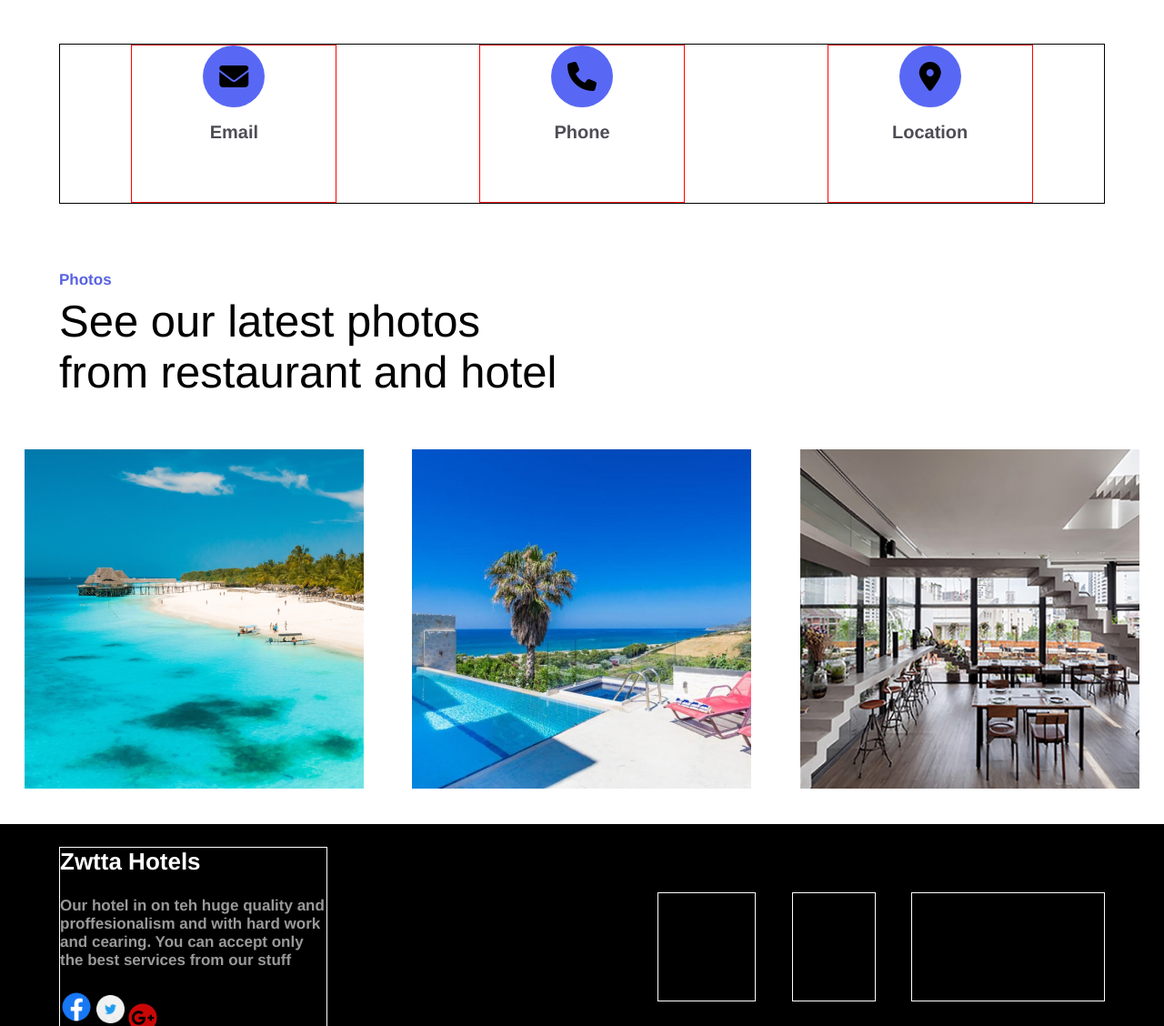
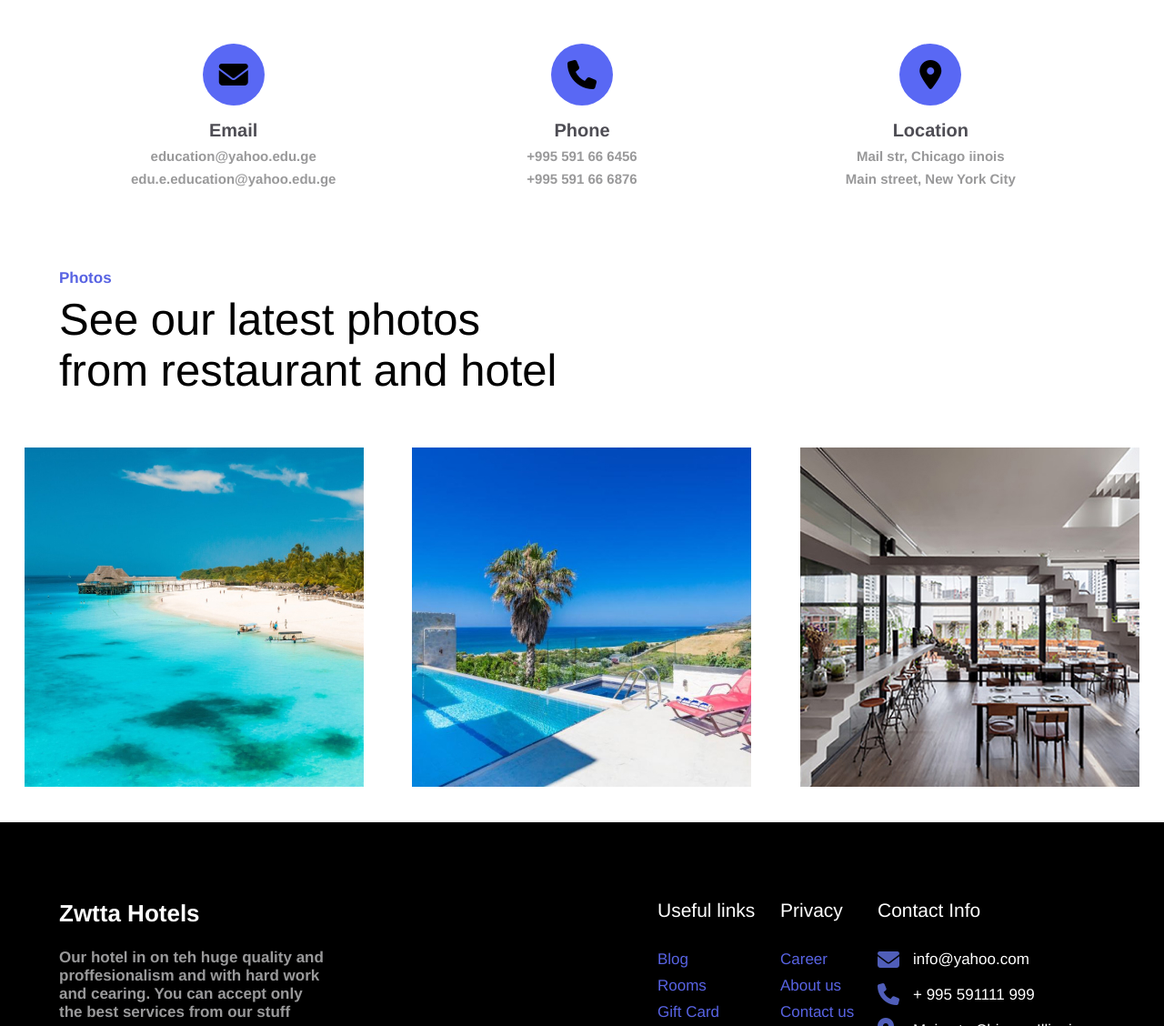
Before and after one commit to GiorgiKakhetelidz1/Giorgi-kakhetelidze-davaleba-11, a plain HTML site: page index.html in a window 1280 px wide. Shown: the part 554-1682 px from the top of the page at 91% size. Drawn offline with Linux system fonts and the light colour scheme.

Commit message:
end
end of work

```diff
--- a/css/style.css
+++ b/css/style.css
@@ -28,7 +28,7 @@
 .wrapper {
     width: 100%;
     height: 298px;
-    border: 1px solid green;
+
     display: flex;
     justify-content: space-between;
 }
@@ -53,7 +53,7 @@ textarea {
 .wra-child1 {
     height: 100%;
     width: 370px;
-    border: 1px solid violet;
+
 }
 input[type=text] {
     width: 100%px;
@@ -76,11 +76,16 @@ input[type=submit] {
     width: 370px;
     height: 59px;
     background: #5968F4;
-    border-color: #5968F4;;
+    border-color: #5968F4;
+    border-bottom: none;
+    border-right: none;
+}
+input[type=submit]:hover {
+    background: #11d24f;
+    border-color: #11d24f;
 }
 .info {
     width: 100%;
-    border: 1px solid black;
     display: flex;
     justify-content: space-around;
     margin-top: 51px;
@@ -88,7 +93,7 @@ input[type=submit] {
 .info-child {
     width: 226px;
     height: 174px;
-    border: 1px solid red;
+
     display: flex;
     flex-direction: column;
     align-items: center;
@@ -102,6 +107,7 @@ input[type=submit] {
     align-items: center;
     border-radius: 50%;
 }
+
 .info-child h2 {
     margin-top: 16px;
     color: #4E4D54;
@@ -110,6 +116,17 @@ input[type=submit] {
     font-style: normal;
     font-weight: 700;
     line-height: normal;
+    margin-bottom: 8px;
+}
+.info-child a {
+    display: inline-block;
+    color: #99999A;
+    font-size: 15px;
+    font-family: Helvetica;
+    font-style: normal;
+    font-weight: 700;
+    line-height: normal;
+    margin-bottom: 8px;
 }
 .se-2 {
     margin-top: 74px;
@@ -141,10 +158,11 @@ input[type=submit] {
     display: flex;
     justify-content: space-around;
 }
+
 footer {
     width: 100%;
     background-color: black;
-    height: 270px;
+    height: 370px;
     margin-top: 39px;
 }
 .foo {
@@ -155,8 +173,9 @@ footer {
 }
 .foo-inf {
     width: 295px;
-    height: 220px;
-    border: 1px solid white;
+    height: 200px;
+
+
 }
 .foo-inf h1 {
     color: #FFF;
@@ -182,30 +201,91 @@ footer {
     width: 492px;
 }
 .foo-inf-2 {
-    width: 108px;
-    height: 120px;
-    border: 1px solid white;
+    width: 120px;
+    height: 200px;
+
+    vertical-align: top;
 }
 .foo-inf-3 {
     width: 92px;
-    height: 120px;
-    border: 1px solid white;
+    height: 200px;
+
 }
 .foo-inf-4 {
-    width: 213px;
-    height: 120px;
-    border: 1px solid white;
+    width: 250px;
+    height: 200px;
+
+
+
 }
 .bird {
-    width: 31px;
-    height: 31px;
+    width: 35px;
+    height: 35px;
     vertical-align: center;
 }
 .fac {
-    width: 36px;
-    height: 36px;
+    width: 39px;
+    height: 39px;
     vertical-align: center;
 }
 .fa-google-plus {
     vertical-align: center;
+    height: 36px;
 }
+.foo-inf-2 h5, .foo-inf-3 h5, .foo-inf-4 h5 {
+    color: #FFF;
+    font-size: 21px;
+    font-family: Helvetica;
+    font-style: normal;
+    font-weight: 400;
+    line-height: normal;
+    margin-bottom: 32px;
+}
+.foo-inf-2 ul li, .foo-inf-3 ul li {
+    color: #5863E3;
+    font-size: 17px;
+    font-family: Helvetica;
+    font-style: normal;
+    font-weight: 400;
+    line-height: normal;
+    margin-bottom: 9px;
+}
+.foo-inf-4 h6 {
+    color: #FFF;
+    font-size: 17px;
+    font-family: Helvetica;
+    font-style: normal;
+    font-weight: 400;
+    line-height: normal;
+}
+.fa-wrapper {
+    width: 25px;
+    height: 120px;
+    display: inline-block;
+
+}
+.fa-wrapper i {
+    margin-bottom: 37px;
+    vertical-align: bottom;
+}
+
+
+.foo-inf-4 ul {
+    width: 190px;
+    height: 130px;
+    margin-left: 10px;
+    display: inline-block;
+    vertical-align: bottom;
+}
+.foo-inf-4 ul li a {
+    color: #FFF;
+    font-size: 17px;
+    font-family: Helvetica;
+    font-style: normal;
+    font-weight: 400;
+    line-height: normal;
+
+}
+.foo-inf-4 ul li {
+    margin-bottom: 19px;
+}
--- a/index.html
+++ b/index.html
@@ -32,6 +32,8 @@
                         <i class="fa-solid fa-envelope fa-2xl"></i>
                     </div>
                     <h2>Email</h2>
+                    <a href="mailto:education@yahoo.edu.ge">education@yahoo.edu.ge</a>
+                    <a href="mailto:edu.e.education@yahoo.edu.ge">edu.e.education@yahoo.edu.ge</a>
 
                 </div>
                 <div class="info-child">
@@ -39,12 +41,16 @@
                         <i class="fa-solid fa-phone fa-2xl"></i>
                     </div>
                     <h2>Phone</h2>
+                    <a href="tel:+995 591 66 6456">+995 591 66 6456</a>
+                    <a href="tel:+995 591 66 6876">+995 591 66 6876</a>
                 </div>
                 <div class="info-child">
                     <div class="circle">
                         <i class="fa-solid fa-location-dot fa-2xl"></i>
                     </div>
                     <h2>Location</h2>
+                    <a href="https://www.google.com/maps/@41.8864198,-87.6922058,14.75z?entry=ttu">Mail str, Chicago iinois</a>
+                    <a href="https://www.google.com/maps/@40.7362503,-73.8266108,17.84z?entry=ttu">Main street, New York City</a>
                 </div>
             </div>
         </div>
@@ -69,14 +75,50 @@
                     and proffesionalism and with hard
                     work and cearing. You can accept
                     only the best services from our stuff</h6>
-                <img class="fac" src="images/face.png" alt="">
-                <img class="bird" src="images/tw.png" alt="">
-                <i class="fa-brands fa-google-plus fa-2xl" style="color: #ca0707;"></i>
+                <img class="fac" src="images/face.png" alt="facebook logo">
+                <img class="bird" src="images/tw.png" alt="twitter logo">
+                <img class="fa-google-plus" src="images/G+.png" alt="G+ logo">
             </div>
             <div class="foot">
-                <div class="foo-inf-2"></div>
-                <div class="foo-inf-3"></div>
-                <div class="foo-inf-4"></div>
+                <div class="foo-inf-2">
+                    <h5>Useful links</h5>
+                    <ul>
+                        <li>Blog</li>
+                        <li>Rooms</li>
+                        <li>Gift Card</li>
+                        <li>Testimonials</li>
+                    </ul>
+                </div>
+                <div class="foo-inf-3">
+                    <h5>Privacy</h5>
+                    <ul>
+                        <li>Career</li>
+                        <li>About us</li>
+                        <li>Contact us</li>
+                        <li>Services</li>
+                    </ul>
+                </div>
+                <div class="foo-inf-4">
+                    <h5>Contact Info</h5>
+                    <div class="fa-wrapper">
+                        <i class="fa-solid fa-envelope fa-xl" style="color: #505eb9;"></i>
+                        <i class="fa-solid fa-phone fa-xl" style="color: #505eb9;"></i>
+                        <i class="fa-solid fa-location-dot fa-xl" style="color: #505eb9;"></i>
+                    </div>
+
+                    <ul>
+                        <li>
+                            <a href="mailto:info@yahoo.com">info@yahoo.com</a>
+                        </li>
+                        <li>
+                            <a href="tel:+ 995 591111 999">+ 995 591111 999</a>
+                        </li>
+                        <li>
+                            <a href="https://www.google.com/maps/@41.8864198,-87.6922058,14.75z?entry=ttu">Main str. Chicago Illinois</a>
+                        </li>
+                    </ul>
+
+                </div>
             </div>
         </div>
     </footer>
```
Also changed, not shown: css/reset.css (line endings or trailing spaces), images/G+.png (added).
